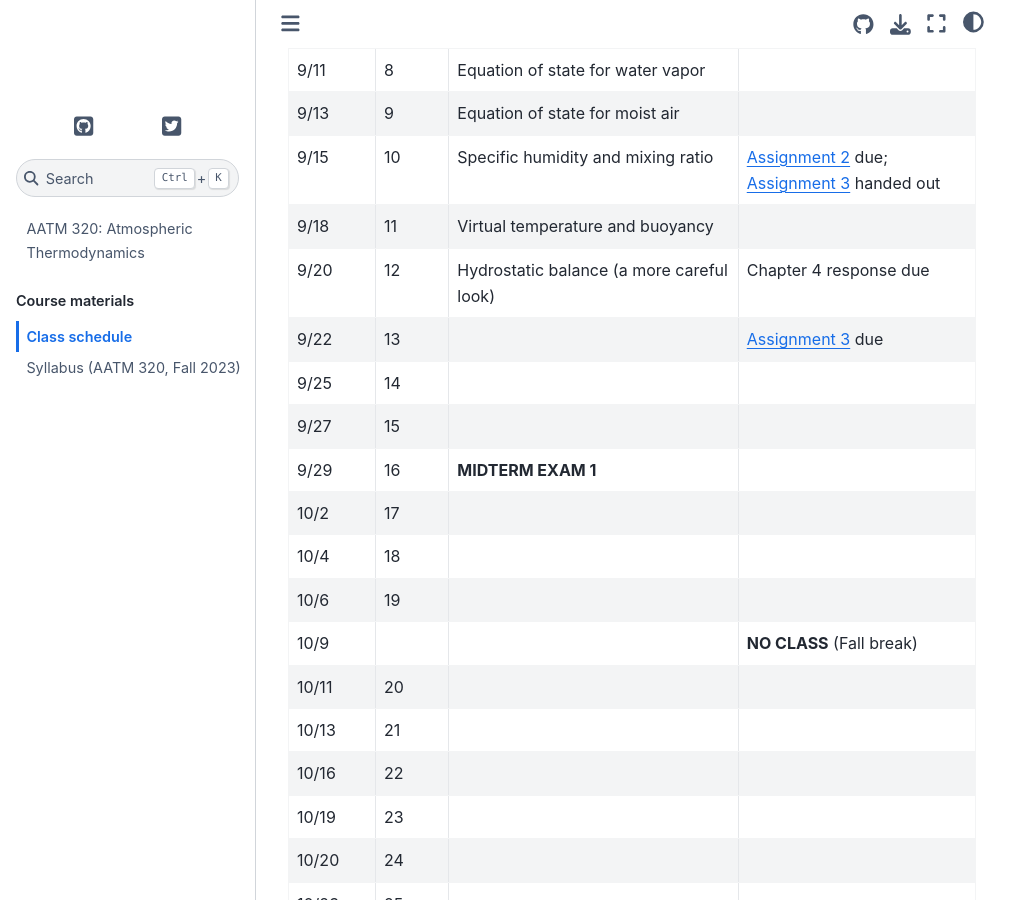
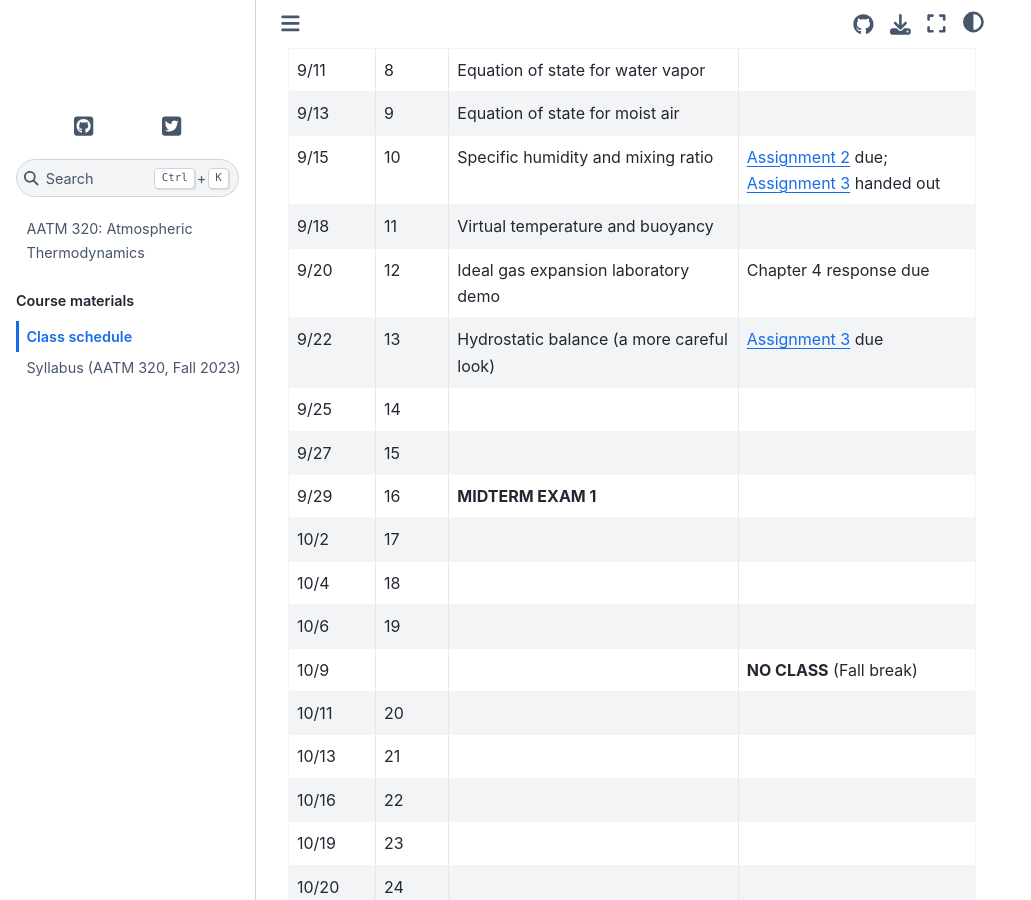
Before and after one commit to brian-rose/atm320-thermodynamics, a Jupyter Book: the page built from schedule.md, in a window 1280 px wide and 900 px high, scrolled down 981 px. Shown: the whole window, without its empty margins (0-1031 px from the left). Built offline with Jupyter Book 1.0.4 settings and Sphinx 7.4.7 and the Sphinx Book theme 1.1.4, drawn with Linux system fonts in a browser that asks for light colours; pages that are not in the unit, such as notebooks, are missing from menus.

Commit message:
update schedule

```diff
--- a/schedule.md
+++ b/schedule.md
@@ -71,11 +71,11 @@ The course outline closely follows the chapters in the book [_A First Course in
   -
 * - 9/20
   - 12
-  - Hydrostatic balance (a more careful look)
+  - Ideal gas expansion laboratory demo
   - Chapter 4 response due
 * - 9/22
   - 13
-  -
+  - Hydrostatic balance (a more careful look)
   - [Assignment 3](assignments/assignment3) due
 * - 9/25
   - 14
```
